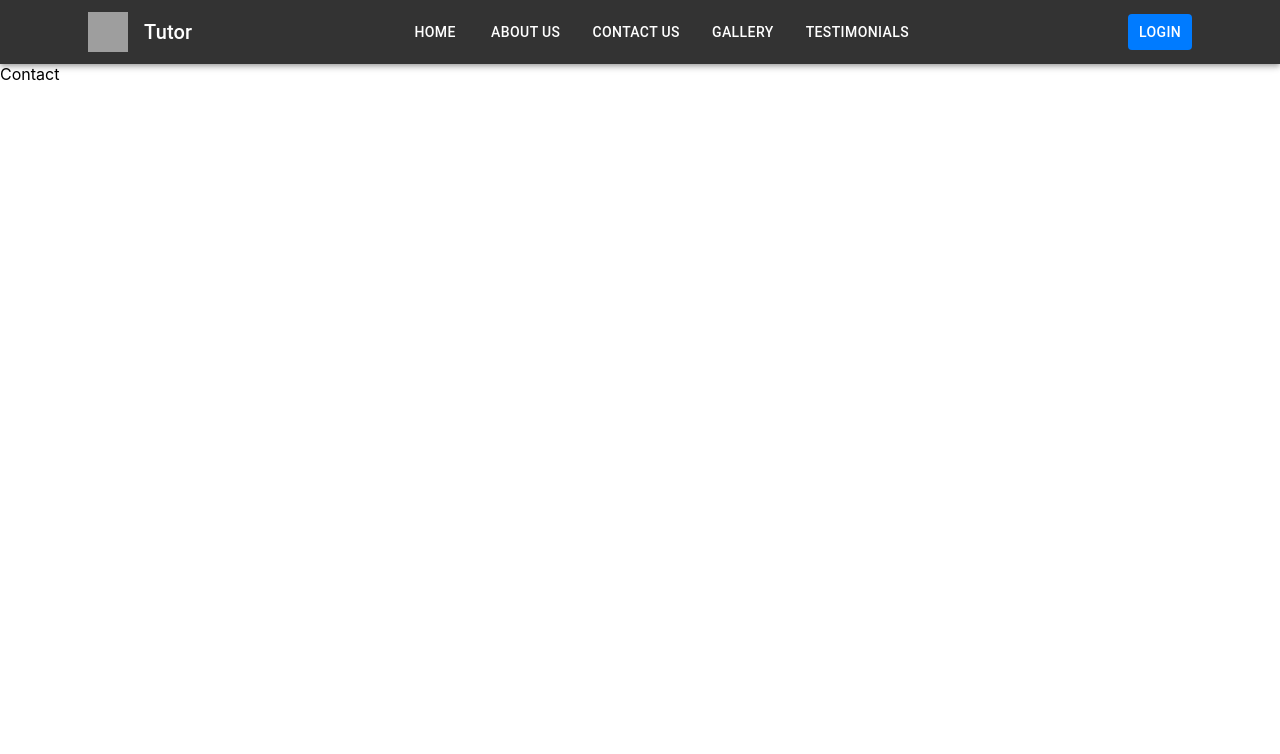
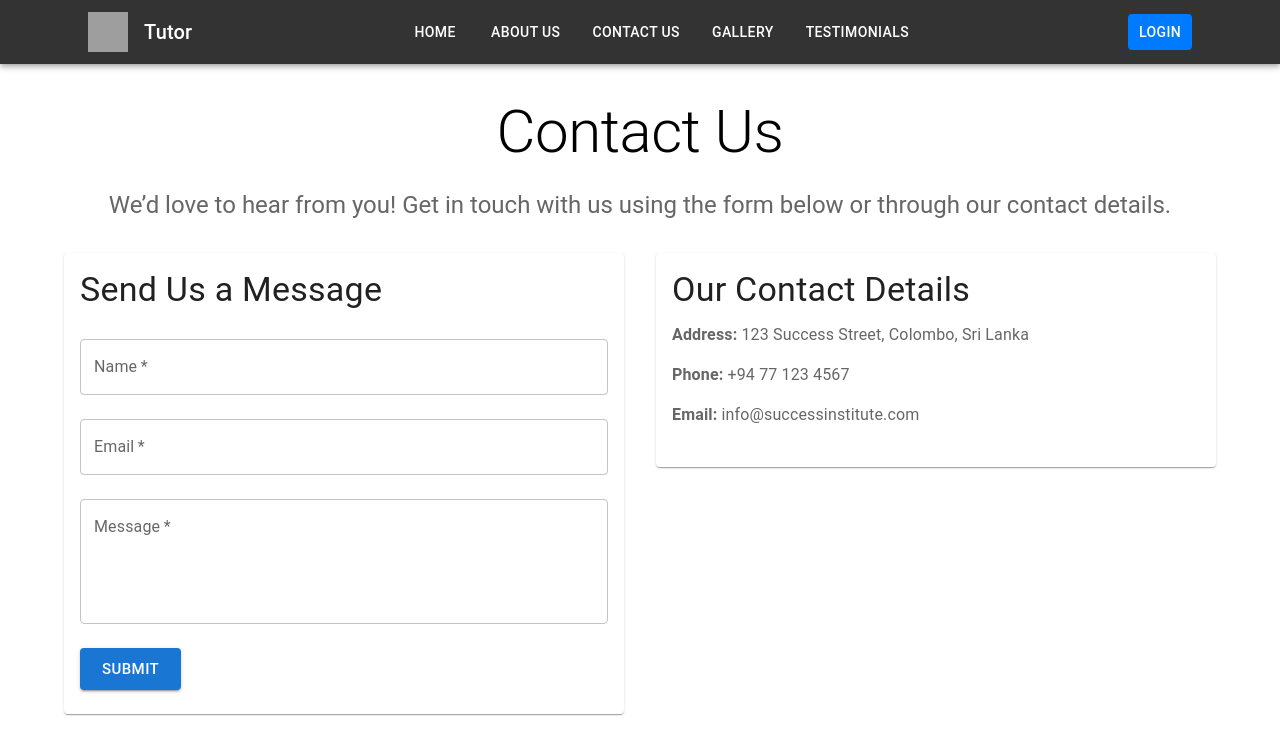
Before and after one commit to Threadstone15/RAD_with_MERN, a React (Create React App) app in the folder frontend/: page /contact in a window 1280 px wide. Shown: the top 754 px of the page. Built offline with nearby package versions, Linux system fonts and the light colour scheme; grey boxes are pictures that could not be loaded.

Commit message:
Added Content for contact page

```diff
--- a/frontend/src/components/Contact.js
+++ b/frontend/src/components/Contact.js
@@ -1,10 +1,102 @@
-import React from 'react'
-import Navbar from './Navbar'
+import React from "react";
+import {
+  Container,
+  Typography,
+  Box,
+  Grid,
+  TextField,
+  Button,
+  Card,
+  CardContent,
+} from "@mui/material";
+import Navbar from "./Navbar";
 
-function Contact() {
+const Contact = () => {
   return (
-    <div><Navbar/>Contact</div>
-  )
-}
+    <div>
+      <Navbar />
+      <Container maxWidth="lg">
+        <Box my={4} textAlign="center">
+          <Typography variant="h2" component="h1" gutterBottom>
+            Contact Us
+          </Typography>
+          <Typography variant="h5" color="textSecondary" paragraph>
+            We’d love to hear from you! Get in touch with us using the form
+            below or through our contact details.
+          </Typography>
+        </Box>
 
-export default Contact
+        <Grid container spacing={4}>
+          {/* Contact Form Section */}
+          <Grid item xs={12} md={6}>
+            <Card>
+              <CardContent>
+                <Typography variant="h4" gutterBottom>
+                  Send Us a Message
+                </Typography>
+                <form>
+                  <TextField
+                    fullWidth
+                    label="Name"
+                    variant="outlined"
+                    margin="normal"
+                    required
+                  />
+                  <TextField
+                    fullWidth
+                    label="Email"
+                    type="email"
+                    variant="outlined"
+                    margin="normal"
+                    required
+                  />
+                  <TextField
+                    fullWidth
+                    label="Message"
+                    variant="outlined"
+                    margin="normal"
+                    multiline
+                    rows={4}
+                    required
+                  />
+                  <Button
+                    variant="contained"
+                    color="primary"
+                    size="large"
+                    sx={{ mt: 2 }}
+                    type="submit"
+                  >
+                    Submit
+                  </Button>
+                </form>
+              </CardContent>
+            </Card>
+          </Grid>
+
+          {/* Contact Details Section */}
+          <Grid item xs={12} md={6}>
+            <Card>
+              <CardContent>
+                <Typography variant="h4" gutterBottom>
+                  Our Contact Details
+                </Typography>
+                <Typography variant="body1" color="textSecondary" paragraph>
+                  <strong>Address:</strong> 123 Success Street, Colombo, Sri
+                  Lanka
+                </Typography>
+                <Typography variant="body1" color="textSecondary" paragraph>
+                  <strong>Phone:</strong> +94 77 123 4567
+                </Typography>
+                <Typography variant="body1" color="textSecondary" paragraph>
+                  <strong>Email:</strong> info@successinstitute.com
+                </Typography>
+              </CardContent>
+            </Card>
+          </Grid>
+        </Grid>
+      </Container>
+    </div>
+  );
+};
+
+export default Contact;
```
